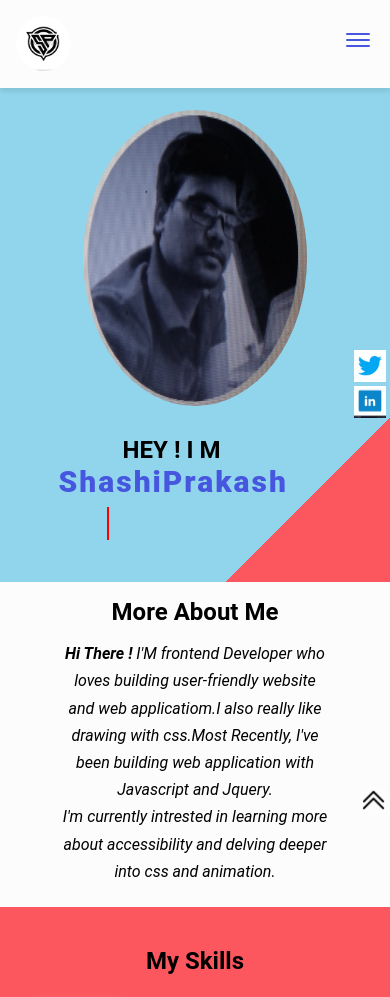
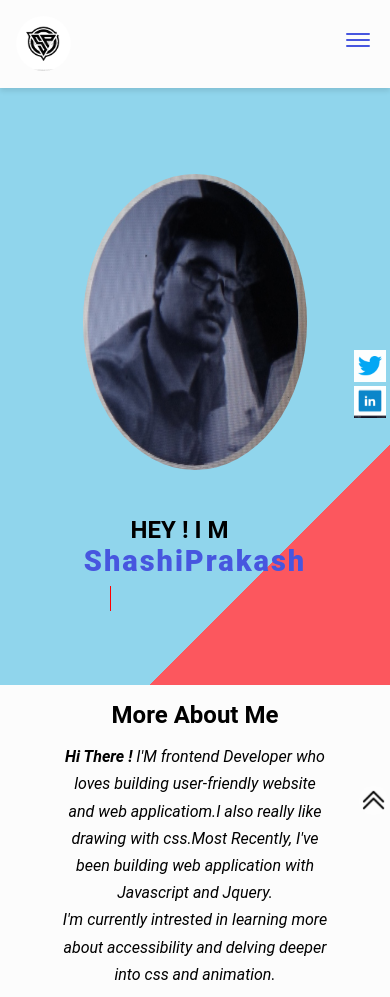
Before and after one commit to shashi-prakash/portfolio, a plain HTML site: page index.html in a window 390 px wide. Shown: the top 997 px of the page. Drawn offline with nearby package versions, Linux system fonts and the light colour scheme; some packages are replaced by stand-ins of ours; a script that the page names is missing.

Commit message:
Update index.css

```diff
--- a/css/index.css
+++ b/css/index.css
@@ -117,7 +117,7 @@ nav ul li {
   height: 25.5rem;
   width: 20.5rem;
   border-radius: 50%;
-  margin-top: 12px;
+  margin-top: 7%;
 }
 
 .bio {
@@ -148,6 +148,7 @@ nav ul li {
   padding: 0.3rem 0;
 }
 .more-about {
+  margin-top: 38vh;
   background-color: var(--bg-color);
   padding: 2rem 6rem;
 }
@@ -207,7 +208,14 @@ nav ul li {
   width: 22%;
   height: 60%;
 }
+.swal-overlay {
+  background-color: rgba(43, 165, 137, 0.45);
+}
 
+#alertStyle {
+  font-size: 18px;
+  color: red;
+}
 /* moving objects */
 #loading {
   -webkit-animation: rotation 6s infinite linear;
@@ -249,7 +257,7 @@ nav ul li {
     transform: translateX(0);
   }
   .hero {
-    margin-top: -4rem;
+    /* margin-top: -4rem; */
     flex-direction: column;
     gap: 0;
   }
@@ -264,7 +272,7 @@ nav ul li {
     width: 20.5rem;
   }
   .more-about {
-    margin-top: 2rem;
+    margin-top: 4rem;
     padding: 1rem 3.5rem;
   }
 
@@ -487,13 +495,16 @@ footer {
     max-width: 17.75rem;
   }
   .subheadings h1 {
-    font-size: 30px;
+    font-size: 29px;
+    text-align: center;
   }
   .typewrite {
-    margin-left: 3rem;
+    margin: 19%;
+    font-size: 22px;
   }
   .bio-title {
-    margin-left: 4rem;
+    margin: 1rem 0px 0px 4.5rem;
+    font-size: 24px;
   }
   #logoImage img {
     width: 55px;
```
